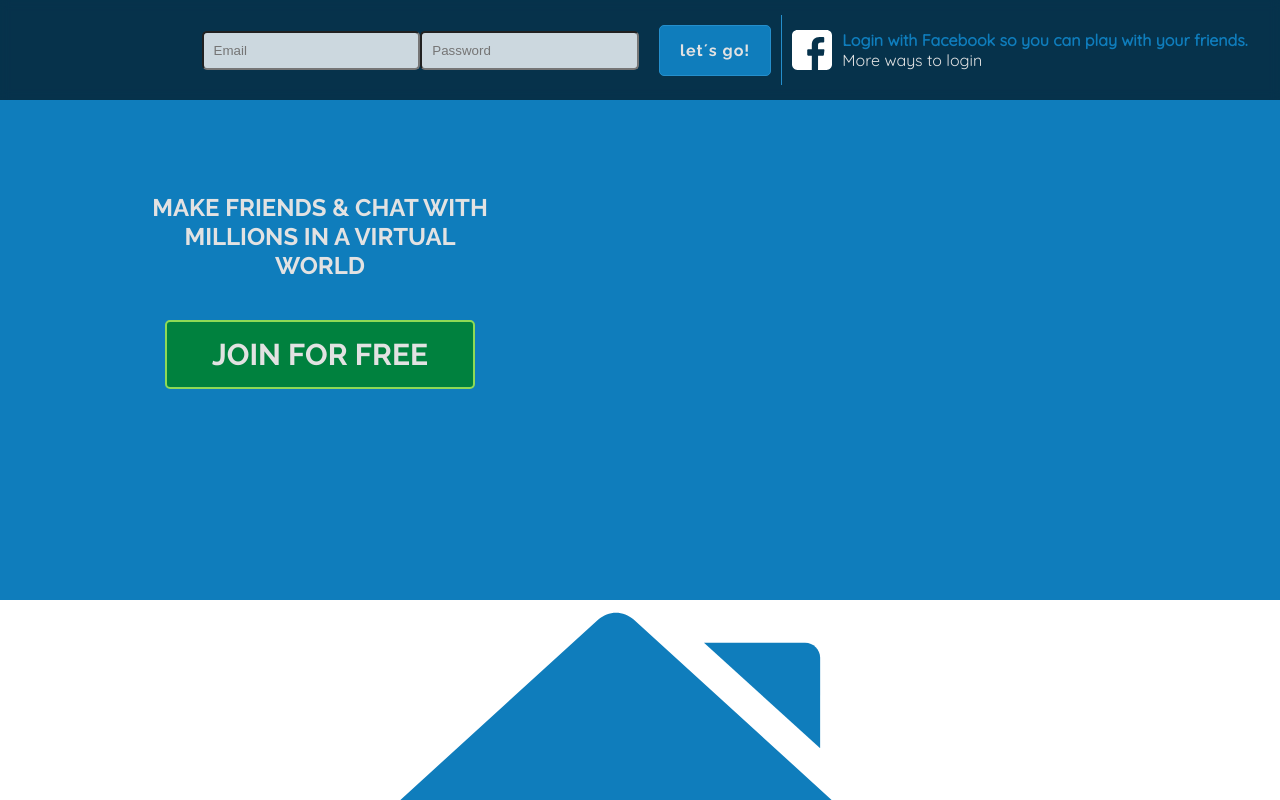
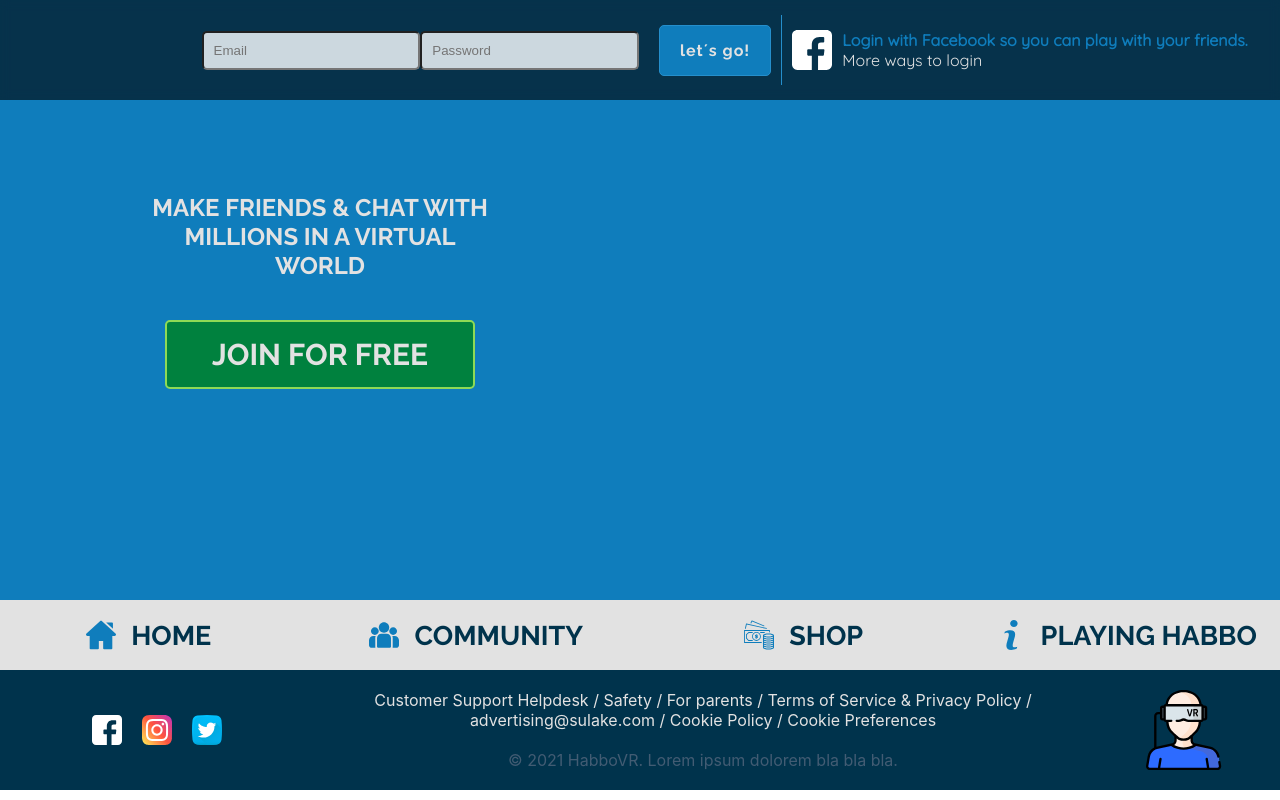
Before and after one commit to charliemr99/ftf-habbo-demo, a React (Create React App) app: page / in a window 1280 px wide. Shown: the top 800 px of the page. Built offline with nearby package versions, Linux system fonts and the light colour scheme.

Commit message:
Nav Bar update + minor changes

```diff
--- a/package.json
+++ b/package.json
@@ -9,6 +9,7 @@
     "firebase": "^8.10.0",
     "react": "^17.0.2",
     "react-dom": "^17.0.2",
+    "react-router-dom": "^5.2.0",
     "react-scripts": "4.0.3",
     "web-vitals": "^1.0.1"
   },
--- a/src/components/Header.js
+++ b/src/components/Header.js
@@ -4,8 +4,8 @@
 import iconFacebook from "../assets/icons/facebook.svg";
 
 // Styles
-import "./variables.css";
-import "./header.css";
+import "./Variables.css";
+import "./Header.css";
 
 export default function Header({ setRegisterModal }) {
   return (
--- a/src/components/Nav/Nav.css
+++ b/src/components/Nav/Nav.css
@@ -0,0 +1,35 @@
+.container-modal {
+  width: 100%;
+  height: 70px;
+  display: grid;
+  grid-template-columns: repeat(4, 1fr);
+  gap: 30px;
+  background-color: var(--light);
+  box-sizing: border-box;
+}
+
+.container-modal__nav {
+  display: flex;
+  justify-content: center;
+  align-items: center;
+}
+
+.container-modal__nav img {
+  width: 30px;
+  margin-right: 15px;
+}
+
+.container-modal__nav span {
+  font-family: var(--font-title);
+  font-size: 27px;
+  color: var(--dark-blue);
+  cursor: pointer;
+}
+
+.container-modal__nav span:hover {
+  color: #999;
+}
+
+.container-modal__nav:last-of-type {
+  margin-right: 10px;
+}
--- a/src/components/Nav/Nav.js
+++ b/src/components/Nav/Nav.js
@@ -5,7 +5,7 @@
 import iconInfo from "../../assets/icons/informacion.svg";
 import iconCommunity from "../../assets/icons/community.svg";
 
-import "./nav.css";
+import "./Nav.css";
 
 function Nav() {
   return (
```
Also changed, not shown: 1 other file (tests, documents, lock files or other folders).
